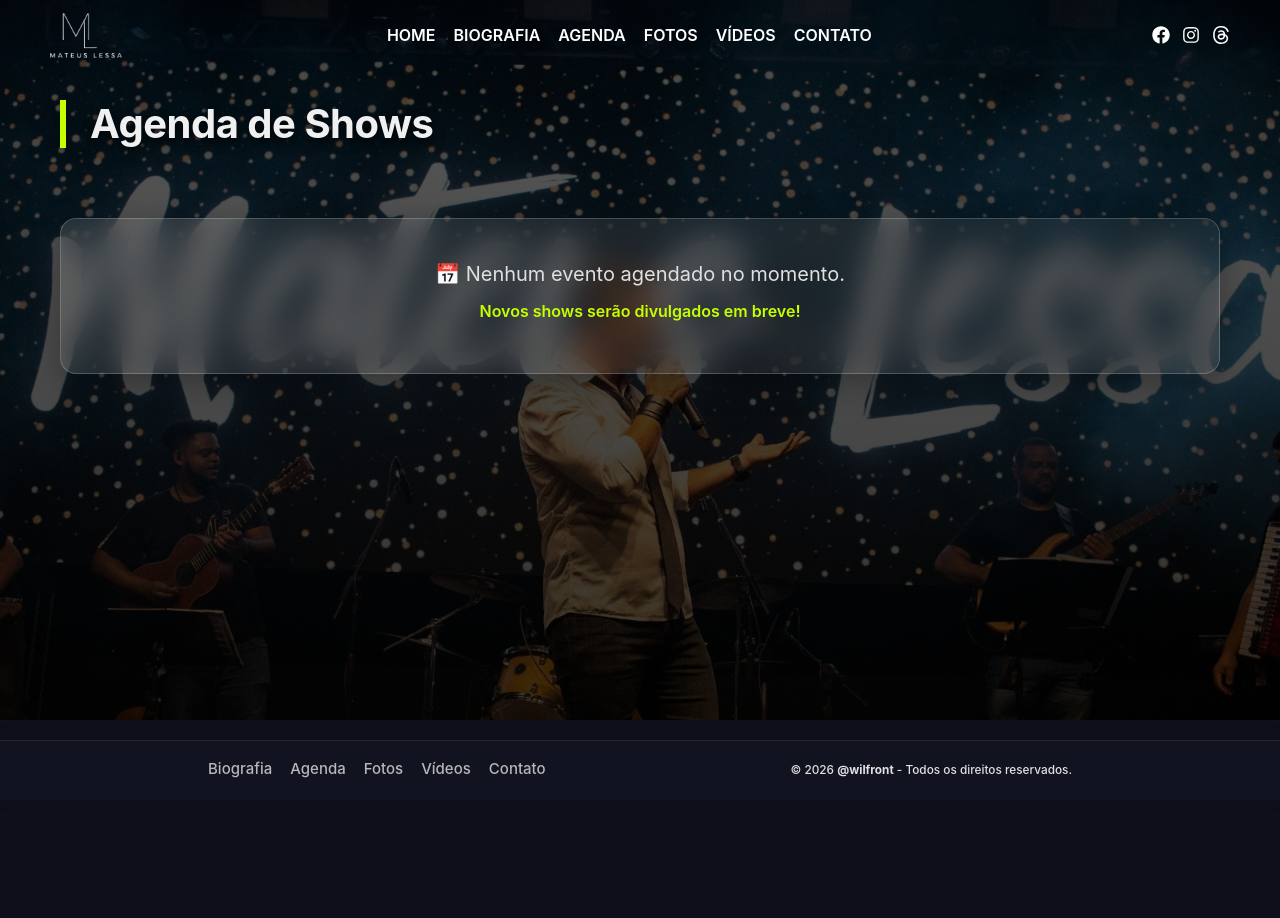
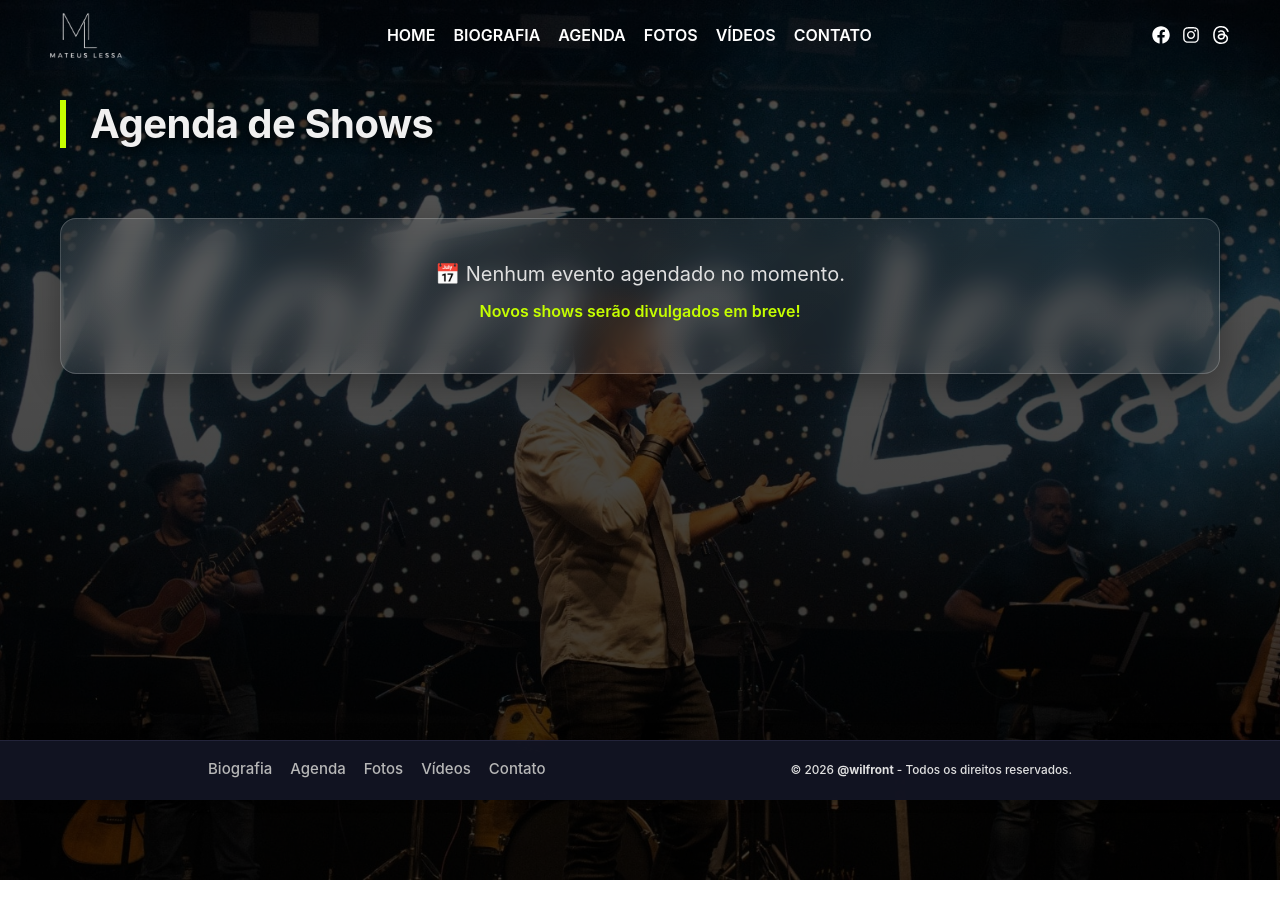
Before and after one commit to wilfront/mateus-lessa, a Next.js app: page /agenda in a window 1280 px wide. Shown: the top 918 px of the page. Before the commit the page ends 800 px from the top, so only its background shows below. Built offline with nearby package versions, Linux system fonts and the light colour scheme; no server answers; the database is empty.

Commit message:
fix: Estender fundos das páginas para encostar no footer sem mudar cores

```diff
--- a/src/app/agenda/agenda.css
+++ b/src/app/agenda/agenda.css
@@ -11,7 +11,7 @@
   background-size: cover;
   background-attachment: fixed;
   width: 100%;
-  min-height: calc(100vh - var(--footer-height));
+  min-height: calc(100vh + var(--footer-height));
   padding: 120px 80px 80px;
   color: #f0f0f0;
   display: flex;
--- a/src/app/biografia/biografia.css
+++ b/src/app/biografia/biografia.css
@@ -10,7 +10,7 @@
   background-size: cover;
   background-attachment: fixed;
   width: 100%;
-  min-height: calc(100vh - var(--footer-height));
+  min-height: calc(100vh + var(--footer-height));
   padding: 120px 80px 80px;
   color: #f0f0f0;
   font-family: -apple-system, BlinkMacSystemFont, 'Segoe UI', 'Roboto', 'Oxygen', sans-serif;
--- a/src/app/contato/contato.css
+++ b/src/app/contato/contato.css
@@ -1,5 +1,5 @@
 .contato {
-  min-height: calc(100vh - var(--footer-height));
+  min-height: calc(100vh + var(--footer-height));
   padding: 120px 80px 80px;
   background:
     linear-gradient(rgba(0, 0, 0, 0.65), rgba(0, 0, 0, 0.75)),
--- a/src/app/fotos/fotos.css
+++ b/src/app/fotos/fotos.css
@@ -8,7 +8,7 @@
   background-attachment: fixed;
   color: #f0f0f0;
   font-family: -apple-system, BlinkMacSystemFont, 'Segoe UI', 'Roboto', 'Oxygen', sans-serif;
-  min-height: calc(100vh - var(--footer-height));
+  min-height: calc(100vh + var(--footer-height));
   box-sizing: border-box;
   display: flex;
   flex-direction: column;
--- a/src/app/globals.css
+++ b/src/app/globals.css
@@ -40,9 +40,7 @@ body {
 }
 
 /* Cor de fundo global para evitar faixas brancas ao final das páginas */
-html, body {
-  background-color: #0e0f1a;
-}
+/* background-color global removido conforme solicitado */
 
 /* ===================
    HOME PAGE
@@ -50,7 +48,8 @@ html, body {
 .home {
   position: relative;
   width: 100%;
-  min-height: calc(100vh - var(--footer-height));
+  /* garantir que o fundo da home se estenda além da viewport até o footer */
+  min-height: calc(100vh + var(--footer-height));
   overflow: hidden;
   color: white;
   display: flex;
--- a/src/app/videos/videos.css
+++ b/src/app/videos/videos.css
@@ -8,7 +8,7 @@
   background-attachment: fixed;
   color: #f0f0f0;
   font-family: -apple-system, BlinkMacSystemFont, 'Segoe UI', 'Roboto', 'Oxygen', sans-serif;
-  min-height: calc(100vh - var(--footer-height));
+  min-height: calc(100vh + var(--footer-height));
   box-sizing: border-box;
   display: flex;
   flex-direction: column;
```
